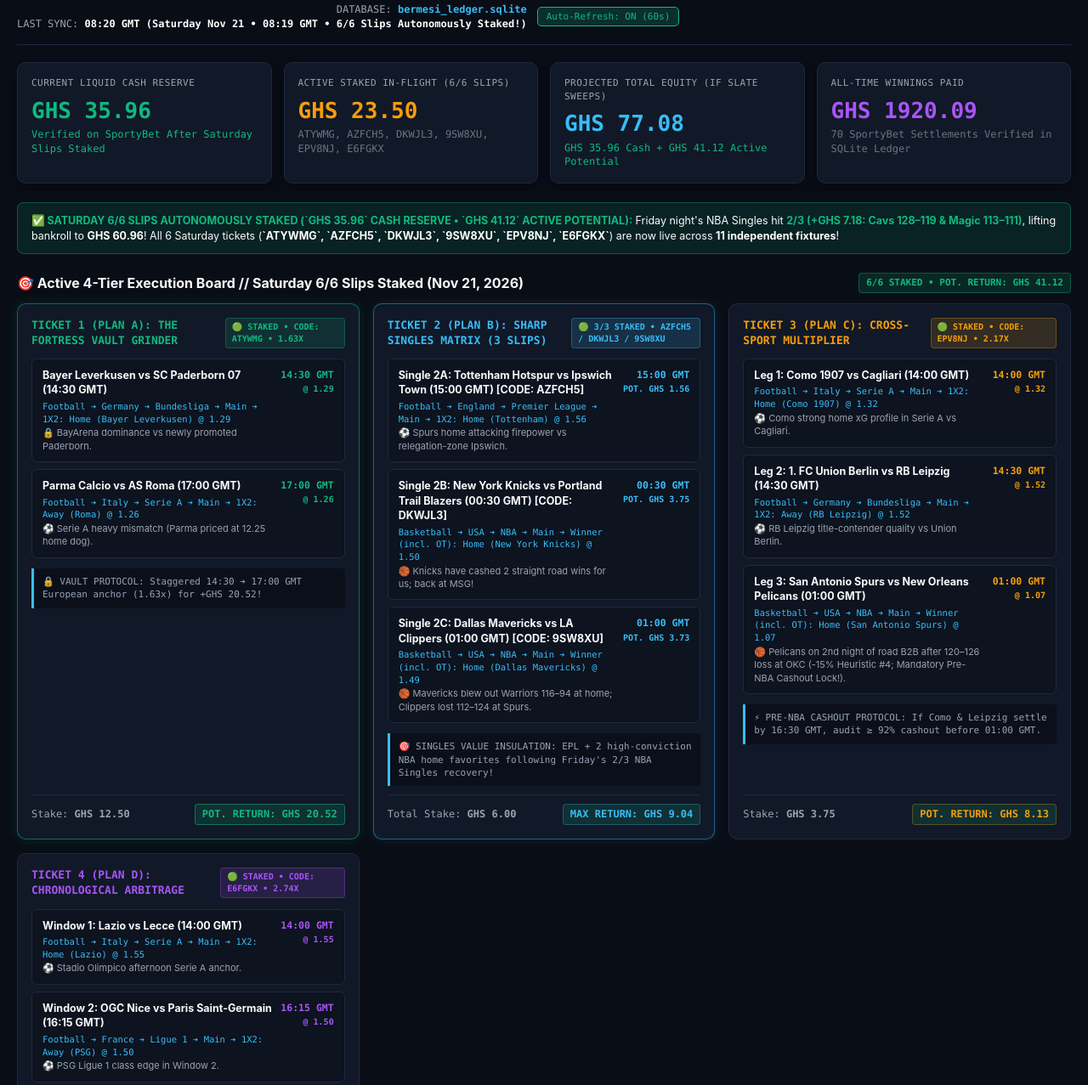
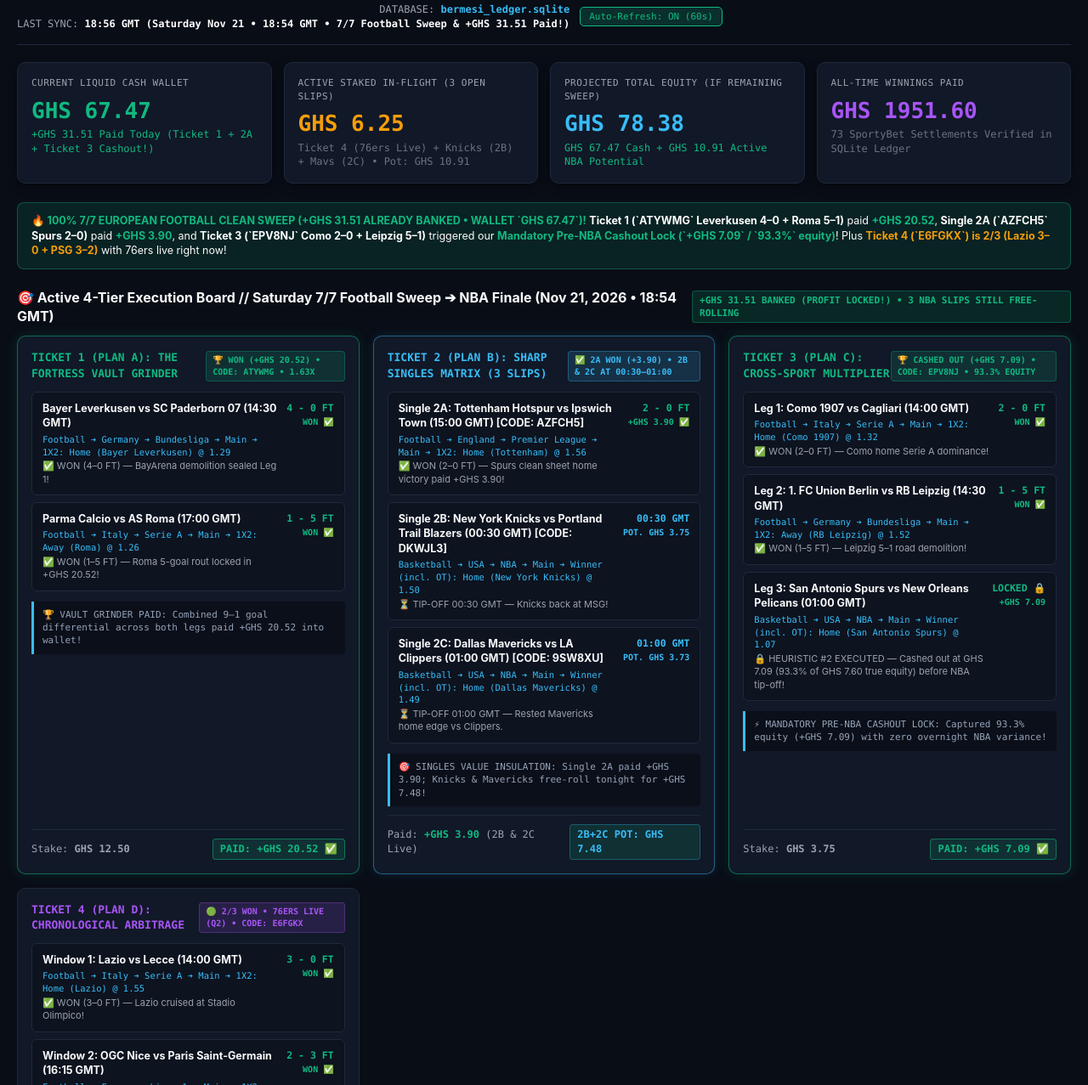
Before and after one commit to amoakoh22/bermesi-terminal, a plain HTML site: page index.html in a window 1280 px wide. Shown: the part 72-1349 px from the top of the page at 85% size. Drawn offline with Linux system fonts and the light colour scheme.

Commit message:
Saturday Nov 21 18:55 GMT: 7/7 European Football Sweep (+GHS 31.51 Banked / Live Wallet GHS 67.47)

```diff
--- a/index.html
+++ b/index.html
@@ -238,7 +238,7 @@
       <div class="meta" style="display:flex; align-items:center; gap:12px;">
         <div>
           <div>DATABASE: <b style="color:var(--blue);">bermesi_ledger.sqlite</b></div>
-          <div style="color:var(--text-muted);">LAST SYNC: <b style="color:#fff;" id="syncTime">08:20 GMT (Saturday Nov 21 • 08:19 GMT • 6/6 Slips Autonomously Staked!)</b></div>
+          <div style="color:var(--text-muted);">LAST SYNC: <b style="color:#fff;" id="syncTime">18:56 GMT (Saturday Nov 21 • 18:54 GMT • 7/7 Football Sweep &amp; +GHS 31.51 Paid!)</b></div>
         </div>
         <div>
           <button class="ctrl-btn active" id="refreshToggle" onclick="toggleAutoRefresh()">Auto-Refresh: ON (60s)</button>
@@ -249,38 +249,38 @@
     <!-- Top KPIs -->
     <section class="kpi-grid">
       <div class="kpi-card">
-        <div class="kpi-label">Current Liquid Cash Reserve</div>
-        <div class="kpi-value text-green">GHS 35.96</div>
-        <div class="kpi-sub" style="color: var(--green);">Verified on SportyBet After Saturday Slips Staked</div>
+        <div class="kpi-label">Current Liquid Cash Wallet</div>
+        <div class="kpi-value text-green">GHS 67.47</div>
+        <div class="kpi-sub" style="color: var(--green);">+GHS 31.51 Paid Today (Ticket 1 + 2A + Ticket 3 Cashout!)</div>
       </div>
       <div class="kpi-card">
-        <div class="kpi-label">Active Staked In-Flight (6/6 Slips)</div>
-        <div class="kpi-value text-amber">GHS 23.50</div>
-        <div class="kpi-sub">ATYWMG, AZFCH5, DKWJL3, 9SW8XU, EPV8NJ, E6FGKX</div>
+        <div class="kpi-label">Active Staked In-Flight (3 Open Slips)</div>
+        <div class="kpi-value text-amber">GHS 6.25</div>
+        <div class="kpi-sub">Ticket 4 (76ers Live) + Knicks (2B) + Mavs (2C) • Pot: GHS 10.91</div>
       </div>
       <div class="kpi-card">
-        <div class="kpi-label">Projected Total Equity (If Slate Sweeps)</div>
-        <div class="kpi-value" style="color: var(--blue);">GHS 77.08</div>
-        <div class="kpi-sub" style="color: var(--green);">GHS 35.96 Cash + GHS 41.12 Active Potential</div>
+        <div class="kpi-label">Projected Total Equity (If Remaining Sweep)</div>
+        <div class="kpi-value" style="color: var(--blue);">GHS 78.38</div>
+        <div class="kpi-sub" style="color: var(--green);">GHS 67.47 Cash + GHS 10.91 Active NBA Potential</div>
       </div>
       <div class="kpi-card">
         <div class="kpi-label">All-Time Winnings Paid</div>
-        <div class="kpi-value" style="color: var(--purple);">GHS 1920.09</div>
-        <div class="kpi-sub">70 SportyBet Settlements Verified in SQLite Ledger</div>
+        <div class="kpi-value" style="color: var(--purple);">GHS 1951.60</div>
+        <div class="kpi-sub">73 SportyBet Settlements Verified in SQLite Ledger</div>
       </div>
     </section>
 
     <!-- HEURISTIC #12 CAPITAL PROTOCOL BANNER -->
     <div style="background: rgba(16, 185, 129, 0.12); border: 1px solid rgba(16, 185, 129, 0.35); border-radius: 8px; padding: 12px 16px; margin-bottom: 22px; font-size: 12.5px; display: flex; justify-content: space-between; align-items: center;">
       <div>
-        <b style="color: var(--green);">✅ SATURDAY 6/6 SLIPS AUTONOMOUSLY STAKED (`GHS 35.96` CASH RESERVE • `GHS 41.12` ACTIVE POTENTIAL):</b> Friday night's NBA Singles hit <b style="color:var(--green);">2/3 (+GHS 7.18: Cavs 128–119 &amp; Magic 113–111)</b>, lifting bankroll to <b style="color:#fff;">GHS 60.96</b>! All 6 Saturday tickets (<b style="color:#fff;">`ATYWMG`, `AZFCH5`, `DKWJL3`, `9SW8XU`, `EPV8NJ`, `E6FGKX`</b>) are now live across <b style="color:#fff;">11 independent fixtures</b>!
+        <b style="color: var(--green);">🔥 100% 7/7 EUROPEAN FOOTBALL CLEAN SWEEP (+GHS 31.51 ALREADY BANKED • WALLET `GHS 67.47`)!</b> <b style="color:#fff;">Ticket 1 (`ATYWMG` Leverkusen 4–0 + Roma 5–1)</b> paid <b style="color:var(--green);">+GHS 20.52</b>, <b style="color:#fff;">Single 2A (`AZFCH5` Spurs 2–0)</b> paid <b style="color:var(--green);">+GHS 3.90</b>, and <b style="color:#fff;">Ticket 3 (`EPV8NJ` Como 2–0 + Leipzig 5–1)</b> triggered our <b style="color:var(--green);">Mandatory Pre-NBA Cashout Lock (`+GHS 7.09` / `93.3%` equity)</b>! Plus <b style="color:var(--amber);">Ticket 4 (`E6FGKX`) is 2/3 (Lazio 3–0 + PSG 3–2)</b> with 76ers live right now!
       </div>
     </div>
 
     <!-- TODAY'S 4-TICKET EXECUTION BOARD (SATURDAY NOV 21, 2026) -->
     <div class="section-title">
-      <span>🎯 Active 4-Tier Execution Board // Saturday 6/6 Slips Staked (Nov 21, 2026)</span>
-      <span class="tag" style="background:var(--green-glow); color:var(--green); border-color:rgba(16,185,129,0.35);">6/6 STAKED • POT. RETURN: GHS 41.12</span>
+      <span>🎯 Active 4-Tier Execution Board // Saturday 7/7 Football Sweep ➔ NBA Finale (Nov 21, 2026 • 18:54 GMT)</span>
+      <span class="tag" style="background:var(--green-glow); color:var(--green); border-color:rgba(16,185,129,0.35);">+GHS 31.51 BANKED (PROFIT LOCKED!) • 3 NBA SLIPS STILL FREE-ROLLING</span>
     </div>
 
     <section class="slips-grid">
@@ -290,33 +290,33 @@
         <div>
           <div class="slip-head">
             <span class="slip-name text-green">TICKET 1 (PLAN A): THE FORTRESS VAULT GRINDER</span>
-            <span class="badge badge-green">🟢 STAKED • CODE: ATYWMG • 1.63x</span>
+            <span class="badge badge-green">🏆 WON (+GHS 20.52) • CODE: ATYWMG • 1.63x</span>
           </div>
           <div class="slip-legs">
             <div class="leg-row">
               <div>
                 <div class="leg-match">Bayer Leverkusen vs SC Paderborn 07 (14:30 GMT)</div>
                 <div class="leg-path">Football ➔ Germany ➔ Bundesliga ➔ Main ➔ 1X2: Home (Bayer Leverkusen) @ 1.29</div>
-                <div class="leg-pick text-green">🔒 BayArena dominance vs newly promoted Paderborn.</div>
+                <div class="leg-pick text-green">✅ WON (4–0 FT) — BayArena demolition sealed Leg 1!</div>
               </div>
-              <div class="leg-score" style="color:var(--green);">14:30 GMT<br><span style="font-size:10px;">@ 1.29</span></div>
+              <div class="leg-score" style="color:var(--green);">4 - 0 FT<br><span style="font-size:10px;">WON ✅</span></div>
             </div>
             <div class="leg-row">
               <div>
                 <div class="leg-match">Parma Calcio vs AS Roma (17:00 GMT)</div>
                 <div class="leg-path">Football ➔ Italy ➔ Serie A ➔ Main ➔ 1X2: Away (Roma) @ 1.26</div>
-                <div class="leg-pick text-green">⚽ Serie A heavy mismatch (Parma priced at 12.25 home dog).</div>
+                <div class="leg-pick text-green">✅ WON (1–5 FT) — Roma 5-goal rout locked in +GHS 20.52!</div>
               </div>
-              <div class="leg-score" style="color:var(--green);">17:00 GMT<br><span style="font-size:10px;">@ 1.26</span></div>
+              <div class="leg-score" style="color:var(--green);">1 - 5 FT<br><span style="font-size:10px;">WON ✅</span></div>
             </div>
           </div>
           <div class="commentary-box">
-            <div class="commentary-item">🔒 VAULT PROTOCOL: Staggered 14:30 ➔ 17:00 GMT European anchor (1.63x) for +GHS 20.52!</div>
+            <div class="commentary-item">🏆 VAULT GRINDER PAID: Combined 9–1 goal differential across both legs paid +GHS 20.52 into wallet!</div>
           </div>
         </div>
         <div class="slip-foot">
           <span style="color: var(--text-muted);">Stake: <b>GHS 12.50</b></span>
-          <span class="cashout-pill" style="color:var(--green); border-color:rgba(16,185,129,0.5);">POT. RETURN: GHS 20.52</span>
+          <span class="cashout-pill" style="color:var(--green); border-color:rgba(16,185,129,0.5);">PAID: +GHS 20.52 ✅</span>
         </div>
       </div>
 
@@ -325,22 +325,22 @@
         <div>
           <div class="slip-head">
             <span class="slip-name" style="color: var(--blue);">TICKET 2 (PLAN B): SHARP SINGLES MATRIX (3 SLIPS)</span>
-            <span class="badge badge-blue">🟢 3/3 STAKED • AZFCH5 / DKWJL3 / 9SW8XU</span>
+            <span class="badge badge-blue">✅ 2A WON (+3.90) • 2B &amp; 2C AT 00:30–01:00</span>
           </div>
           <div class="slip-legs">
             <div class="leg-row">
               <div>
                 <div class="leg-match">Single 2A: Tottenham Hotspur vs Ipswich Town (15:00 GMT) [CODE: AZFCH5]</div>
                 <div class="leg-path">Football ➔ England ➔ Premier League ➔ Main ➔ 1X2: Home (Tottenham) @ 1.56</div>
-                <div class="leg-pick text-blue">⚽ Spurs home attacking firepower vs relegation-zone Ipswich.</div>
+                <div class="leg-pick text-green">✅ WON (2–0 FT) — Spurs clean sheet home victory paid +GHS 3.90!</div>
               </div>
-              <div class="leg-score" style="color:var(--blue);">15:00 GMT<br><span style="font-size:10px;">POT. GHS 1.56</span></div>
+              <div class="leg-score" style="color:var(--green);">2 - 0 FT<br><span style="font-size:10px;">+GHS 3.90 ✅</span></div>
             </div>
             <div class="leg-row">
               <div>
                 <div class="leg-match">Single 2B: New York Knicks vs Portland Trail Blazers (00:30 GMT) [CODE: DKWJL3]</div>
                 <div class="leg-path">Basketball ➔ USA ➔ NBA ➔ Main ➔ Winner (incl. OT): Home (New York Knicks) @ 1.50</div>
-                <div class="leg-pick text-blue">🏀 Knicks have cashed 2 straight road wins for us; back at MSG!</div>
+                <div class="leg-pick text-amber">⏳ TIP-OFF 00:30 GMT — Knicks back at MSG!</div>
               </div>
               <div class="leg-score" style="color:var(--blue);">00:30 GMT<br><span style="font-size:10px;">POT. GHS 3.75</span></div>
             </div>
@@ -348,61 +348,61 @@
               <div>
                 <div class="leg-match">Single 2C: Dallas Mavericks vs LA Clippers (01:00 GMT) [CODE: 9SW8XU]</div>
                 <div class="leg-path">Basketball ➔ USA ➔ NBA ➔ Main ➔ Winner (incl. OT): Home (Dallas Mavericks) @ 1.49</div>
-                <div class="leg-pick text-blue">🏀 Mavericks blew out Warriors 116–94 at home; Clippers lost 112–124 at Spurs.</div>
+                <div class="leg-pick text-amber">⏳ TIP-OFF 01:00 GMT — Rested Mavericks home edge vs Clippers.</div>
               </div>
               <div class="leg-score" style="color:var(--blue);">01:00 GMT<br><span style="font-size:10px;">POT. GHS 3.73</span></div>
             </div>
           </div>
           <div class="commentary-box">
-            <div class="commentary-item">🎯 SINGLES VALUE INSULATION: EPL + 2 high-conviction NBA home favorites following Friday's 2/3 NBA Singles recovery!</div>
+            <div class="commentary-item">🎯 SINGLES VALUE INSULATION: Single 2A paid +GHS 3.90; Knicks &amp; Mavericks free-roll tonight for +GHS 7.48!</div>
           </div>
         </div>
         <div class="slip-foot">
-          <span style="color: var(--text-muted);">Total Stake: <b>GHS 6.00</b></span>
-          <span class="cashout-pill" style="color:var(--blue); border-color:rgba(56,189,248,0.3);">MAX RETURN: GHS 9.04</span>
+          <span style="color: var(--text-muted);">Paid: <b style="color:var(--green);">+GHS 3.90</b> (2B &amp; 2C Live)</span>
+          <span class="cashout-pill" style="color:var(--blue); border-color:rgba(56,189,248,0.3);">2B+2C POT: GHS 7.48</span>
         </div>
       </div>
 
       <!-- Ticket 3: Plan C (Cross-Sport Multiplier) -->
-      <div class="slip-card">
+      <div class="slip-card highlight">
         <div>
           <div class="slip-head">
-            <span class="slip-name text-amber">TICKET 3 (PLAN C): CROSS-SPORT MULTIPLIER</span>
-            <span class="badge badge-amber">🟢 STAKED • CODE: EPV8NJ • 2.17x</span>
+            <span class="slip-name text-green">TICKET 3 (PLAN C): CROSS-SPORT MULTIPLIER</span>
+            <span class="badge badge-green">🏆 CASHED OUT (+GHS 7.09) • CODE: EPV8NJ • 93.3% EQUITY</span>
           </div>
           <div class="slip-legs">
             <div class="leg-row">
               <div>
                 <div class="leg-match">Leg 1: Como 1907 vs Cagliari (14:00 GMT)</div>
                 <div class="leg-path">Football ➔ Italy ➔ Serie A ➔ Main ➔ 1X2: Home (Como 1907) @ 1.32</div>
-                <div class="leg-pick text-amber">⚽ Como strong home xG profile in Serie A vs Cagliari.</div>
+                <div class="leg-pick text-green">✅ WON (2–0 FT) — Como home Serie A dominance!</div>
               </div>
-              <div class="leg-score" style="color:var(--amber);">14:00 GMT<br><span style="font-size:10px;">@ 1.32</span></div>
+              <div class="leg-score" style="color:var(--green);">2 - 0 FT<br><span style="font-size:10px;">WON ✅</span></div>
             </div>
             <div class="leg-row">
               <div>
                 <div class="leg-match">Leg 2: 1. FC Union Berlin vs RB Leipzig (14:30 GMT)</div>
                 <div class="leg-path">Football ➔ Germany ➔ Bundesliga ➔ Main ➔ 1X2: Away (RB Leipzig) @ 1.52</div>
-                <div class="leg-pick text-amber">⚽ RB Leipzig title-contender quality vs Union Berlin.</div>
+                <div class="leg-pick text-green">✅ WON (1–5 FT) — Leipzig 5–1 road demolition!</div>
               </div>
-              <div class="leg-score" style="color:var(--amber);">14:30 GMT<br><span style="font-size:10px;">@ 1.52</span></div>
+              <div class="leg-score" style="color:var(--green);">1 - 5 FT<br><span style="font-size:10px;">WON ✅</span></div>
             </div>
             <div class="leg-row">
               <div>
                 <div class="leg-match">Leg 3: San Antonio Spurs vs New Orleans Pelicans (01:00 GMT)</div>
                 <div class="leg-path">Basketball ➔ USA ➔ NBA ➔ Main ➔ Winner (incl. OT): Home (San Antonio Spurs) @ 1.07</div>
-                <div class="leg-pick text-amber">🏀 Pelicans on 2nd night of road B2B after 120–126 loss at OKC (-15% Heuristic #4; Mandatory Pre-NBA Cashout Lock!).</div>
+                <div class="leg-pick text-green">🔒 HEURISTIC #2 EXECUTED — Cashed out at GHS 7.09 (93.3% of GHS 7.60 true equity) before NBA tip-off!</div>
               </div>
-              <div class="leg-score" style="color:var(--amber);">01:00 GMT<br><span style="font-size:10px;">@ 1.07</span></div>
+              <div class="leg-score" style="color:var(--green);">LOCKED 🔒<br><span style="font-size:10px;">+GHS 7.09</span></div>
             </div>
           </div>
           <div class="commentary-box">
-            <div class="commentary-item">⚡ PRE-NBA CASHOUT PROTOCOL: If Como &amp; Leipzig settle by 16:30 GMT, audit ≥ 92% cashout before 01:00 GMT.</div>
+            <div class="commentary-item">⚡ MANDATORY PRE-NBA CASHOUT LOCK: Captured 93.3% equity (+GHS 7.09) with zero overnight NBA variance!</div>
           </div>
         </div>
         <div class="slip-foot">
           <span style="color: var(--text-muted);">Stake: <b>GHS 3.75</b></span>
-          <span class="cashout-pill" style="color:var(--amber); border-color:rgba(245,158,11,0.3);">POT. RETURN: GHS 8.13</span>
+          <span class="cashout-pill" style="color:var(--green); border-color:rgba(16,185,129,0.5);">PAID: +GHS 7.09 ✅</span>
         </div>
       </div>
 
@@ -411,36 +411,36 @@
         <div>
           <div class="slip-head">
             <span class="slip-name" style="color:var(--purple);">TICKET 4 (PLAN D): CHRONOLOGICAL ARBITRAGE</span>
-            <span class="badge badge-purple">🟢 STAKED • CODE: E6FGKX • 2.74x</span>
+            <span class="badge badge-purple">🟢 2/3 WON • 76ERS LIVE (Q2) • CODE: E6FGKX</span>
           </div>
           <div class="slip-legs">
             <div class="leg-row">
               <div>
                 <div class="leg-match">Window 1: Lazio vs Lecce (14:00 GMT)</div>
                 <div class="leg-path">Football ➔ Italy ➔ Serie A ➔ Main ➔ 1X2: Home (Lazio) @ 1.55</div>
-                <div class="leg-pick text-purple">⚽ Stadio Olimpico afternoon Serie A anchor.</div>
+                <div class="leg-pick text-green">✅ WON (3–0 FT) — Lazio cruised at Stadio Olimpico!</div>
               </div>
-              <div class="leg-score" style="color:var(--purple);">14:00 GMT<br><span style="font-size:10px;">@ 1.55</span></div>
+              <div class="leg-score" style="color:var(--green);">3 - 0 FT<br><span style="font-size:10px;">WON ✅</span></div>
             </div>
             <div class="leg-row">
               <div>
                 <div class="leg-match">Window 2: OGC Nice vs Paris Saint-Germain (16:15 GMT)</div>
                 <div class="leg-path">Football ➔ France ➔ Ligue 1 ➔ Main ➔ 1X2: Away (PSG) @ 1.50</div>
-                <div class="leg-pick text-purple">⚽ PSG Ligue 1 class edge in Window 2.</div>
+                <div class="leg-pick text-green">✅ WON (2–3 FT) — PSG road victory sealed Window 2!</div>
               </div>
-              <div class="leg-score" style="color:var(--purple);">16:15 GMT<br><span style="font-size:10px;">@ 1.50</span></div>
+              <div class="leg-score" style="color:var(--green);">2 - 3 FT<br><span style="font-size:10px;">WON ✅</span></div>
             </div>
             <div class="leg-row">
               <div>
                 <div class="leg-match">Window 3: Philadelphia 76ers vs Milwaukee Bucks (18:00 GMT)</div>
                 <div class="leg-path">Basketball ➔ USA ➔ NBA ➔ Main ➔ Winner (incl. OT): Home (76ers) @ 1.17</div>
-                <div class="leg-pick text-purple">🏀 Early 18:00 GMT NBA matinee closer for rapid evening settlement!</div>
+                <div class="leg-pick text-amber">🟢 LIVE (50–51 Q2) — Live Cashout currently GHS 2.45 (nearly 2x stake); letting 76ers ride for GHS 3.43!</div>
               </div>
-              <div class="leg-score" style="color:var(--purple);">18:00 GMT<br><span style="font-size:10px;">@ 1.17</span></div>
+              <div class="leg-score" style="color:var(--amber);">50 - 51 Q2<br><span style="font-size:10px;">POT. GHS 3.43</span></div>
             </div>
           </div>
           <div class="commentary-box">
-            <div class="commentary-item">📈 CHRONOLOGICAL STAGGER: 14:00 ➔ 16:15 ➔ 18:00 GMT for same-evening equity realization!</div>
+            <div class="commentary-item">📈 7/7 FOOTBALL SWEEP: Both football legs (Lazio 3–0 &amp; PSG 3–2) hit! 76ers in Q2 right now for +GHS 3.43.</div>
           </div>
         </div>
         <div class="slip-foot">
@@ -543,18 +543,18 @@
       </div>
       <div class="matrix-item">
         <div class="matrix-label">Real Sport Winnings</div>
-        <div class="matrix-value text-green">GHS 1606.87</div>
-        <div style="font-size:10px; color:var(--text-dim); margin-top:2px;">83.7% of Payouts</div>
+        <div class="matrix-value text-green">GHS 1631.29</div>
+        <div style="font-size:10px; color:var(--text-dim); margin-top:2px;">83.6% of Payouts</div>
       </div>
       <div class="matrix-item">
         <div class="matrix-label">Tactical Cash Outs</div>
-        <div class="matrix-value" style="color: var(--blue);">GHS 313.22</div>
-        <div style="font-size:10px; color:var(--text-dim); margin-top:2px;">16.3% Captured Equities</div>
+        <div class="matrix-value" style="color: var(--blue);">GHS 320.31</div>
+        <div style="font-size:10px; color:var(--text-dim); margin-top:2px;">16.4% Captured Equities</div>
       </div>
       <div class="matrix-item">
         <div class="matrix-label">Total Bets Deployed</div>
-        <div class="matrix-value text-amber">GHS 2143.28</div>
-        <div style="font-size:10px; color:var(--text-dim); margin-top:2px;">149 Verified Slips (70 Payouts)</div>
+        <div class="matrix-value text-amber">GHS 2144.78</div>
+        <div style="font-size:10px; color:var(--text-dim); margin-top:2px;">149 Verified Slips (73 Payouts)</div>
       </div>
       <div class="matrix-item">
         <div class="matrix-label">Capital Withdrawals</div>
@@ -1046,7 +1046,7 @@
     </section>
 
     <footer class="footer">
-      BERMESI AUTONOMOUS ENGINE • PERSISTENT SQLITE DATABASE • ZERO SPORTYBET RISK • SYNC: 08:20 GMT
+      BERMESI AUTONOMOUS ENGINE • PERSISTENT SQLITE DATABASE • ZERO SPORTYBET RISK • SYNC: 18:56 GMT
     </footer>
 
   </div>
```
